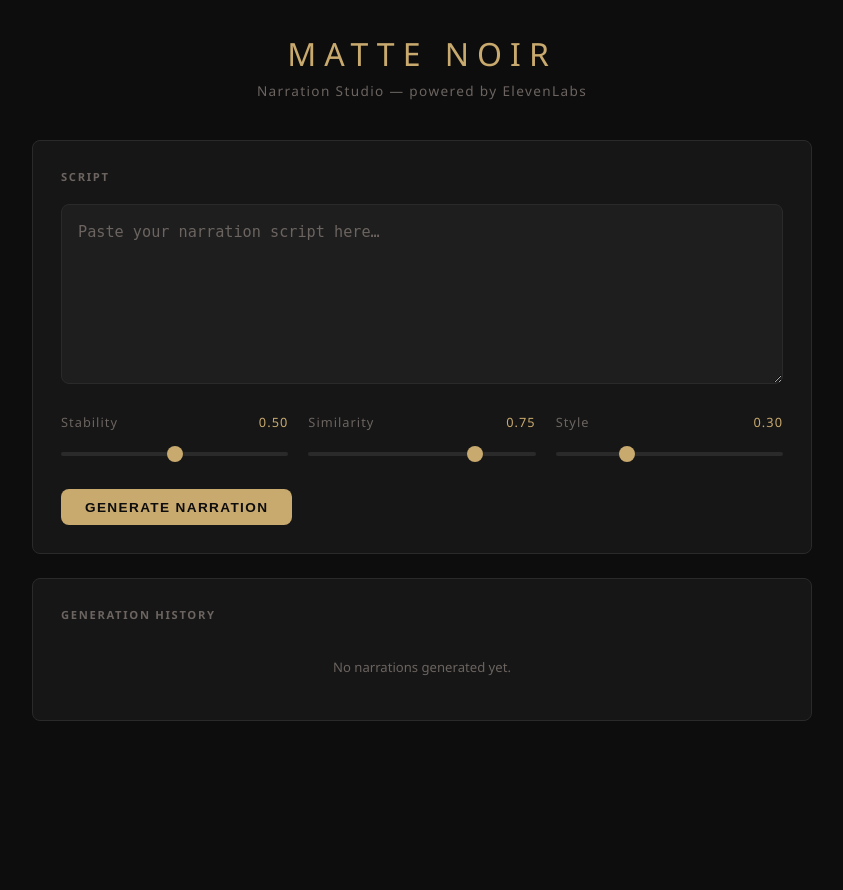
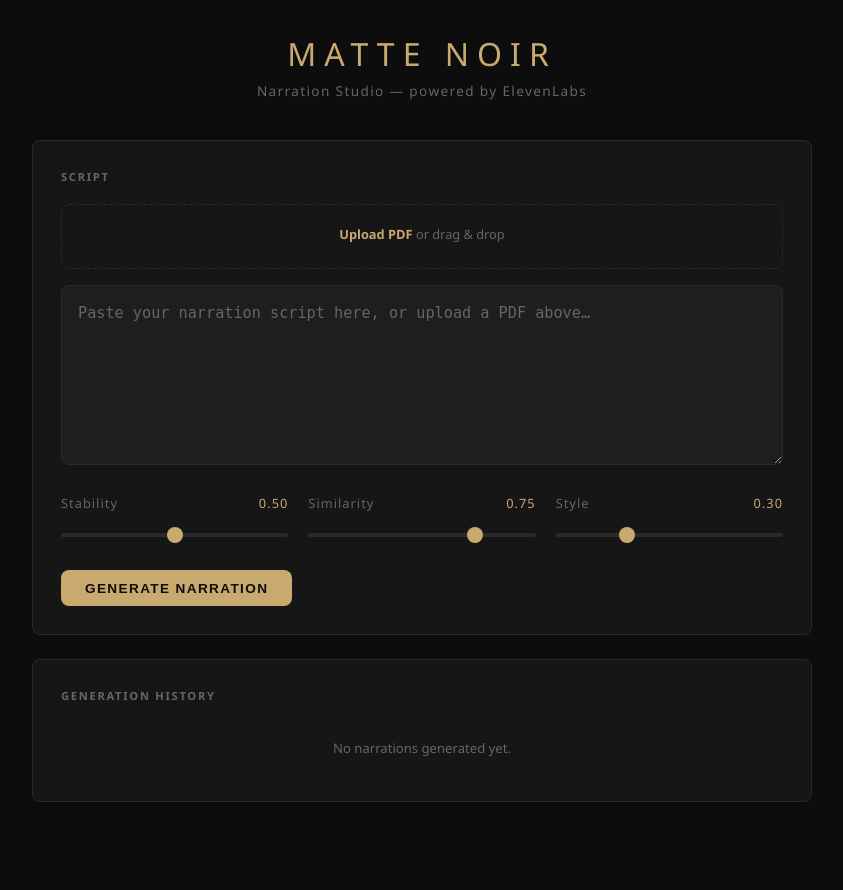
Before and after one commit to TWILL330/matte-noir-site, a Flask app: page / in a window 1280 px wide. Shown: the whole page, without its empty margins (218-1061 px from the left). Before the commit the page ends 721 px from the top, so only its background shows below. Run offline with Flask 3, Linux system fonts and the light colour scheme.

Commit message:
Add PDF upload: extract text from PDF and populate script textarea
Adds /extract-pdf endpoint using pypdf, a drag-and-drop PDF zone above
the textarea, and visual feedback (spinner, filename, green border on success).

https://claude.ai/code/session_0117ryHUarE8DdaNemhWCFs1

```diff
--- a/app.py
+++ b/app.py
@@ -2,6 +2,7 @@ import os
 import io
 import requests
 from flask import Flask, request, jsonify, send_file, render_template
+from pypdf import PdfReader
 
 app = Flask(__name__)
 
@@ -14,6 +15,25 @@ _history = []
 @app.route("/")
 def index():
     return render_template("index.html")
+
+
+@app.route("/extract-pdf", methods=["POST"])
+def extract_pdf():
+    if "file" not in request.files:
+        return jsonify({"error": "No file uploaded"}), 400
+    f = request.files["file"]
+    if not f.filename.lower().endswith(".pdf"):
+        return jsonify({"error": "File must be a PDF"}), 400
+    try:
+        reader = PdfReader(io.BytesIO(f.read()))
+        text = "\n\n".join(
+            page.extract_text() or "" for page in reader.pages
+        ).strip()
+        if not text:
+            return jsonify({"error": "Could not extract text from this PDF"}), 422
+        return jsonify({"text": text})
+    except Exception as e:
+        return jsonify({"error": str(e)}), 500
 
 
 @app.route("/generate", methods=["POST"])
--- a/requirements.txt
+++ b/requirements.txt
@@ -1,2 +1,3 @@
 flask
 requests
+pypdf
--- a/templates/index.html
+++ b/templates/index.html
@@ -17,6 +17,7 @@
       --text:      #e8e2d9;
       --muted:     #6b6460;
       --danger:    #c0392b;
+      --success:   #4caf7d;
       --radius:    8px;
     }
 
@@ -66,6 +67,56 @@
       text-transform: uppercase;
       color: var(--muted);
       margin-bottom: 1.25rem;
+    }
+
+    /* PDF Drop Zone */
+    .pdf-zone {
+      border: 1.5px dashed var(--border);
+      border-radius: var(--radius);
+      padding: 1.25rem 1rem;
+      text-align: center;
+      cursor: pointer;
+      transition: border-color 0.2s, background 0.2s;
+      margin-bottom: 1rem;
+      position: relative;
+    }
+    .pdf-zone:hover, .pdf-zone.drag-over {
+      border-color: var(--accent-dim);
+      background: rgba(200,169,110,0.04);
+    }
+    .pdf-zone.loaded {
+      border-color: var(--success);
+      background: rgba(76,175,125,0.05);
+    }
+    .pdf-zone input[type="file"] {
+      position: absolute;
+      inset: 0;
+      opacity: 0;
+      cursor: pointer;
+      width: 100%;
+      height: 100%;
+    }
+    .pdf-zone .zone-label {
+      font-size: 0.8rem;
+      color: var(--muted);
+      pointer-events: none;
+    }
+    .pdf-zone .zone-label strong { color: var(--accent); }
+    .pdf-zone .zone-label .file-name {
+      display: block;
+      margin-top: 0.3rem;
+      font-size: 0.75rem;
+      color: var(--success);
+    }
+    .pdf-spinner {
+      display: none;
+      width: 14px;
+      height: 14px;
+      border: 2px solid var(--border);
+      border-top-color: var(--accent);
+      border-radius: 50%;
+      animation: spin 0.7s linear infinite;
+      margin: 0 auto 0.4rem;
     }
 
     textarea {
@@ -250,7 +301,17 @@
 <!-- Script Input -->
 <div class="card">
   <h2>Script</h2>
-  <textarea id="scriptInput" placeholder="Paste your narration script here…"></textarea>
+
+  <div class="pdf-zone" id="pdfZone">
+    <input type="file" id="pdfInput" accept=".pdf" />
+    <div class="zone-label">
+      <div class="pdf-spinner" id="pdfSpinner"></div>
+      <strong>Upload PDF</strong> or drag &amp; drop
+      <span class="file-name" id="pdfFileName"></span>
+    </div>
+  </div>
+
+  <textarea id="scriptInput" placeholder="Paste your narration script here, or upload a PDF above…"></textarea>
 
   <div class="sliders">
     <div class="slider-group">
@@ -299,8 +360,47 @@
   bindSlider('similarity', 'similarityVal');
   bindSlider('style', 'styleVal');
 
+  // PDF upload
+  const pdfZone     = document.getElementById('pdfZone');
+  const pdfInput    = document.getElementById('pdfInput');
+  const pdfSpinner  = document.getElementById('pdfSpinner');
+  const pdfFileName = document.getElementById('pdfFileName');
+  const scriptInput = document.getElementById('scriptInput');
+
+  pdfInput.addEventListener('change', () => {
+    if (pdfInput.files[0]) handlePdf(pdfInput.files[0]);
+  });
+  pdfZone.addEventListener('dragover', e => { e.preventDefault(); pdfZone.classList.add('drag-over'); });
+  pdfZone.addEventListener('dragleave', () => pdfZone.classList.remove('drag-over'));
+  pdfZone.addEventListener('drop', e => {
+    e.preventDefault();
+    pdfZone.classList.remove('drag-over');
+    const file = e.dataTransfer.files[0];
+    if (file) handlePdf(file);
+  });
+
+  async function handlePdf(file) {
+    pdfSpinner.style.display = 'block';
+    pdfFileName.textContent = '';
+    pdfZone.classList.remove('loaded');
+    hideError();
+    const form = new FormData();
+    form.append('file', file);
+    try {
+      const res = await fetch('/extract-pdf', { method: 'POST', body: form });
+      const data = await res.json();
+      if (!res.ok) throw new Error(data.error || `HTTP ${res.status}`);
+      scriptInput.value = data.text;
+      pdfFileName.textContent = `✓ ${file.name}`;
+      pdfZone.classList.add('loaded');
+    } catch (e) {
+      showError(`PDF error: ${e.message}`);
+    } finally {
+      pdfSpinner.style.display = 'none';
+    }
+  }
+
   let currentBlob = null;
-  const historyData = [];
 
   const generateBtn = document.getElementById('generateBtn');
   const downloadBtn = document.getElementById('downloadBtn');
@@ -310,7 +410,7 @@
   const errorMsg    = document.getElementById('errorMsg');
 
   generateBtn.addEventListener('click', async () => {
-    const text = document.getElementById('scriptInput').value.trim();
+    const text = scriptInput.value.trim();
     if (!text) { showError('Please enter a script before generating.'); return; }
 
     setLoading(true);
```
